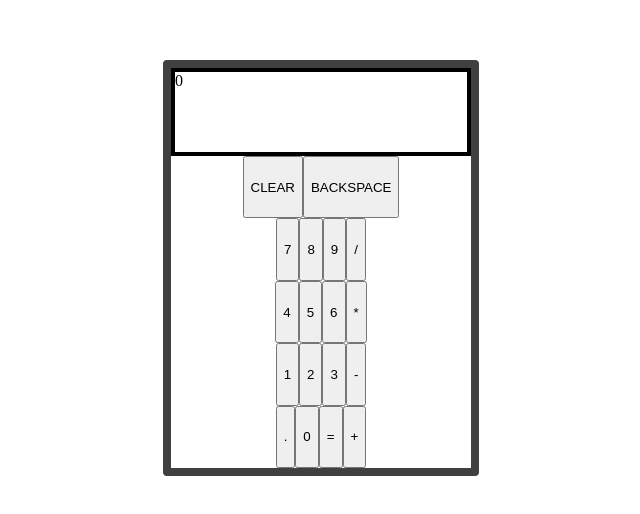
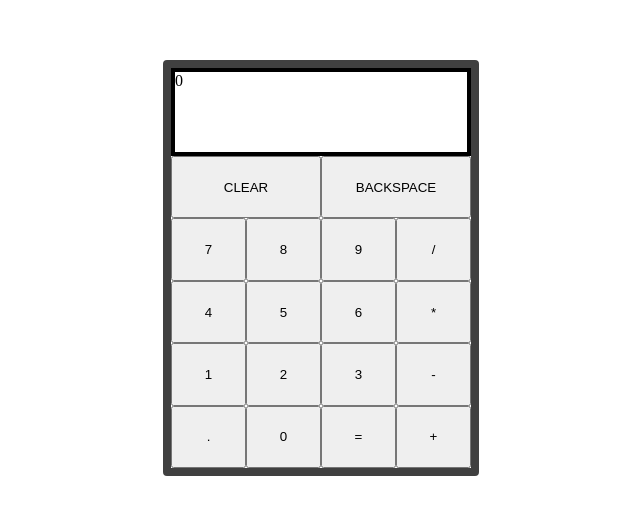
Before and after one commit to assaf-git/calculator, a plain HTML site: page index.html in a window 1280 px wide. Shown: the part 140-654 px from the top of the page, without its empty margins (319-959 px from the left). Drawn offline with Linux system fonts and the light colour scheme.

Commit message:
Widen buttons to fill cover

```diff
--- a/style.css
+++ b/style.css
@@ -38,6 +38,16 @@ body {
 .row-3,
 .row-4,
 .row-5 {
+    width: 100%;
     display: flex;
     flex-grow: 1;
 }
+
+.clear,
+.backspace,
+.numbers,
+.operators,
+.float,
+.equals {
+    width: 100%;
+}
```
